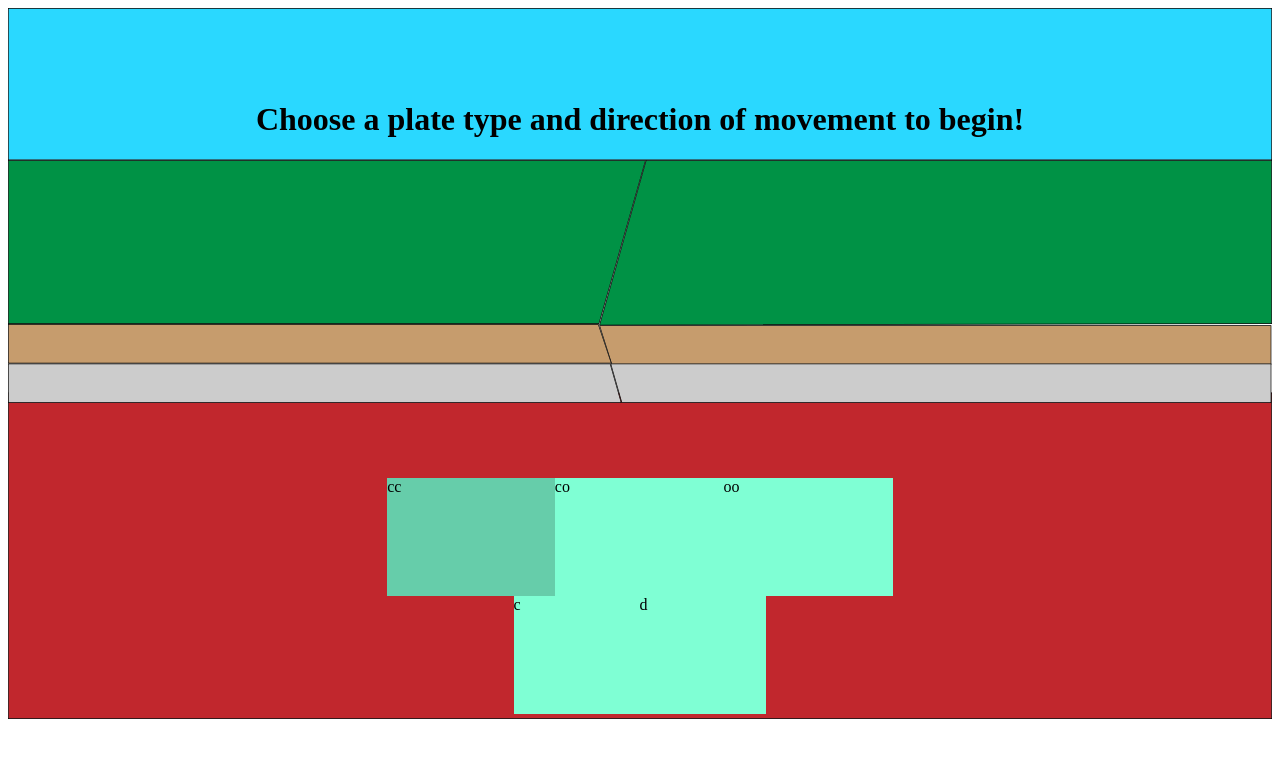
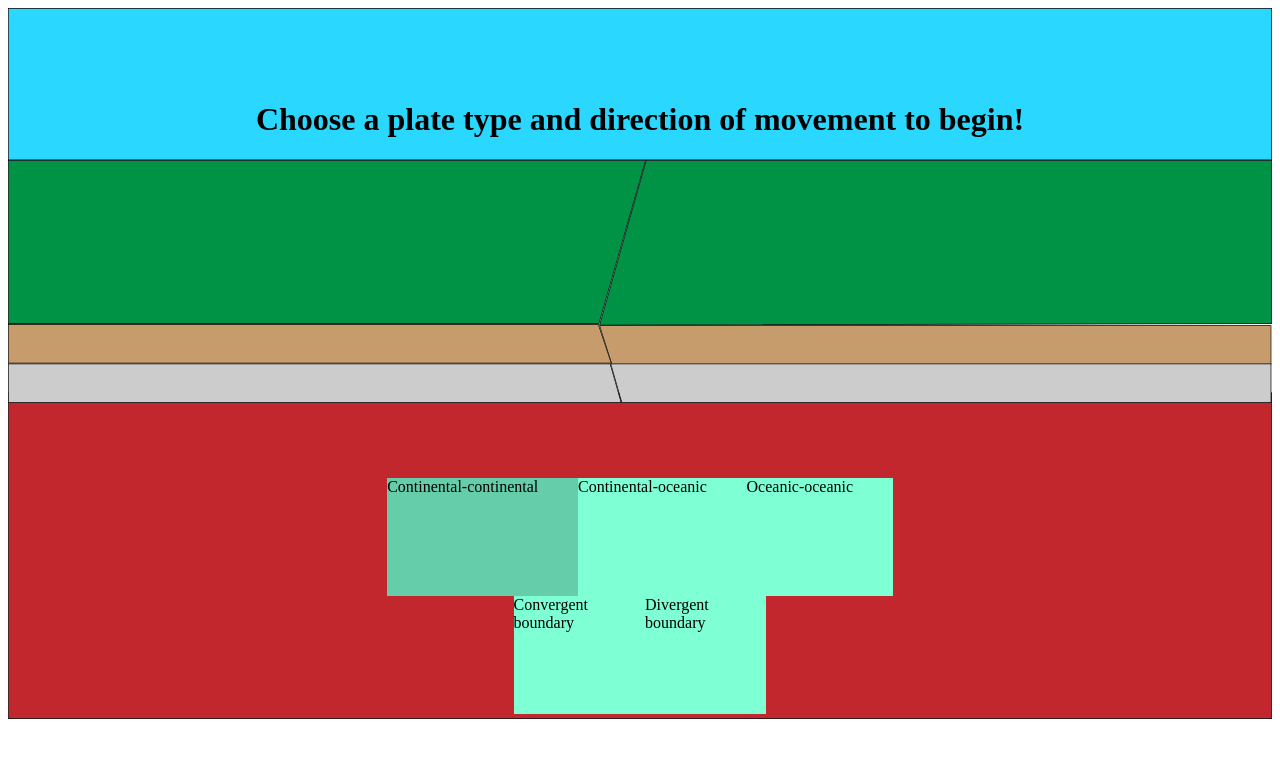
Before and after one commit to WISE-Community/plate-tectonics-boundary-explorer, a React (Create React App) app: page / in a window 1280 px wide. Shown: the top 758 px of the page. Built offline with nearby package versions, Linux system fonts and the light colour scheme.

Commit message:
Text for buttons

```diff
--- a/src/App.js
+++ b/src/App.js
@@ -3,8 +3,7 @@ import './App.css';
 import Background from "./components/Background";
 import TopText from "./components/TopText";
 import ControlPanel from "./components/ControlPanel";
-import {BOUNDARY_STATES, INIT_PLATE_STATES, INIT_TOP_TEXT, END_PLATE_STATES, END_STATE} from "./State";
-import Button from "./components/Button";
+import {BOUNDARY_STATES, INIT_PLATE_STATES, INIT_TOP_TEXT, END_PLATE_STATES, STATE_TEXT} from "./State";
 
 function App() {
     const [plateState, setPlateState] = useState(INIT_PLATE_STATES[0]);
@@ -24,7 +23,7 @@ function App() {
         if (newBoundaryState !== "") {
             const newPlateState = plateState + newBoundaryState;
             setPlateState(plateState + newBoundaryState);
-            setTopText(END_STATE[newPlateState].text);
+            setTopText(STATE_TEXT[newPlateState]);
         }
     }
     function onRestartClicked() {
--- a/src/State.js
+++ b/src/State.js
@@ -1,25 +1,18 @@
 export const INIT_PLATE_STATES = ["cc", "co", "oo"];
 export const END_PLATE_STATES = ["ccc", "ccd", "coc", "cod", "ooc", "ood"];
 export const BOUNDARY_STATES = ["c", "d"];
-export const END_STATE = {
-	ccd: {
-		text: "Rift"
-	},
-	ccc: {
-		text: "Mountain",
-	},
-	coc: {
-		text: "Subduction zone, mountains on land",
-	},
-	cod: {
-		text: "Who knows? We don't."
-	},
-	ood: {
-		text: "Mid-ocean ridge",
-	},
-	ooc: {
-		text: "Subduction zone",
-	}
+export const STATE_TEXT = {
+	cc: "Continental-continental",
+	co: "Continental-oceanic",
+	oo: "Oceanic-oceanic",
+	c: "Convergent boundary",
+	d: "Divergent boundary",
+	ccd: "Rift",
+	ccc: "Mountain",
+	coc: "Subduction zone, mountains on land",
+	cod: "Who knows? We don't.",
+	ood: "Mid-ocean ridge",
+	ooc: "Subduction zone, island arcs"
 };
 
 export const INIT_TOP_TEXT = "Choose a plate type and direction of movement to begin!";
--- a/src/components/Background.js
+++ b/src/components/Background.js
@@ -30,6 +30,7 @@ function backgroundForState(state) {
 		case "ccd":
 			return <CCD/>;
 		case "co":
+		case "cod":
 			return <CO/>;
 		case "coc":
 			return <COC/>;
--- a/src/components/ControlPanel.js
+++ b/src/components/ControlPanel.js
@@ -1,7 +1,7 @@
 import React from "react";
 import PropTypes from "prop-types";
 import Button from "./Button";
-import {INIT_PLATE_STATES, END_PLATE_STATES, BOUNDARY_STATES} from "../State";
+import {INIT_PLATE_STATES, END_PLATE_STATES, BOUNDARY_STATES, STATE_TEXT} from "../State";
 
 ControlPanel.propTypes = {
     onClick: PropTypes.func,
@@ -27,12 +27,12 @@ function ControlPanel(props) {
 function plateButtonOfType(plateState, type, onClick) {
     return <Button key={type}
                    onClick={() => onClick(type)}
-                   selected={plateState === type}>{type}</Button>
+                   selected={plateState === type}>{STATE_TEXT[type]}</Button>
 }
 function boundaryButtonOfType(boundaryState, type, onClick) {
     return <Button key={type}
                    onClick={() => onClick(type)}
-                   selected={boundaryState === type}>{type}</Button>
+                   selected={boundaryState === type}>{STATE_TEXT[type]}</Button>
 }
 
 export default ControlPanel;
```
